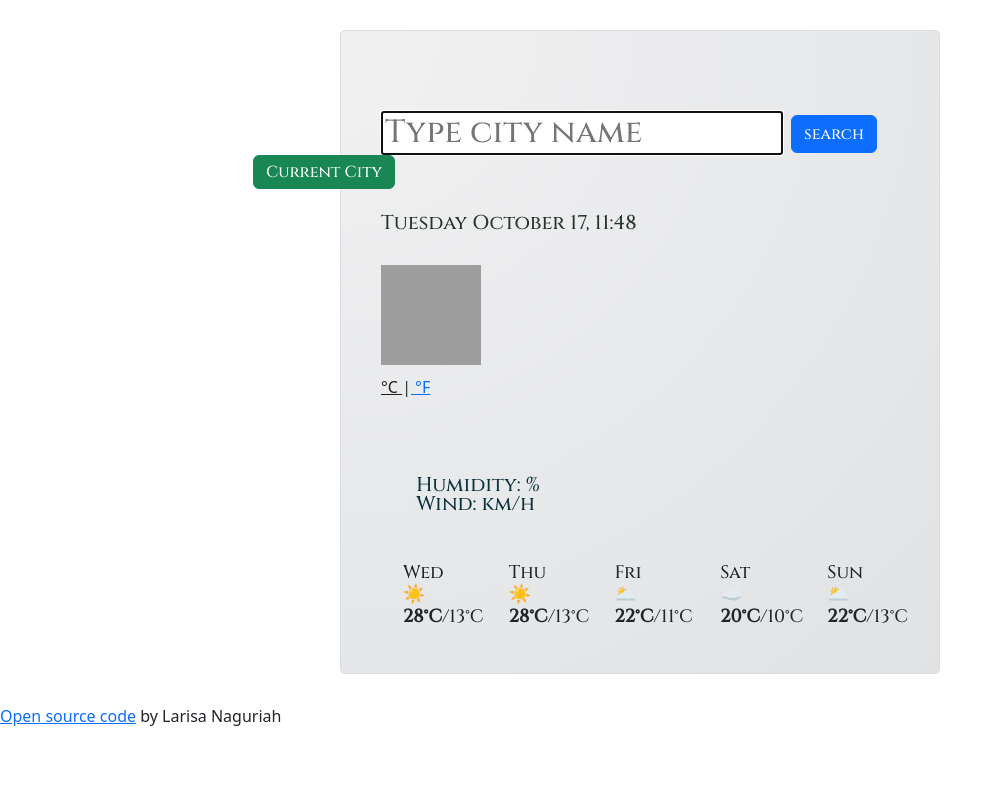
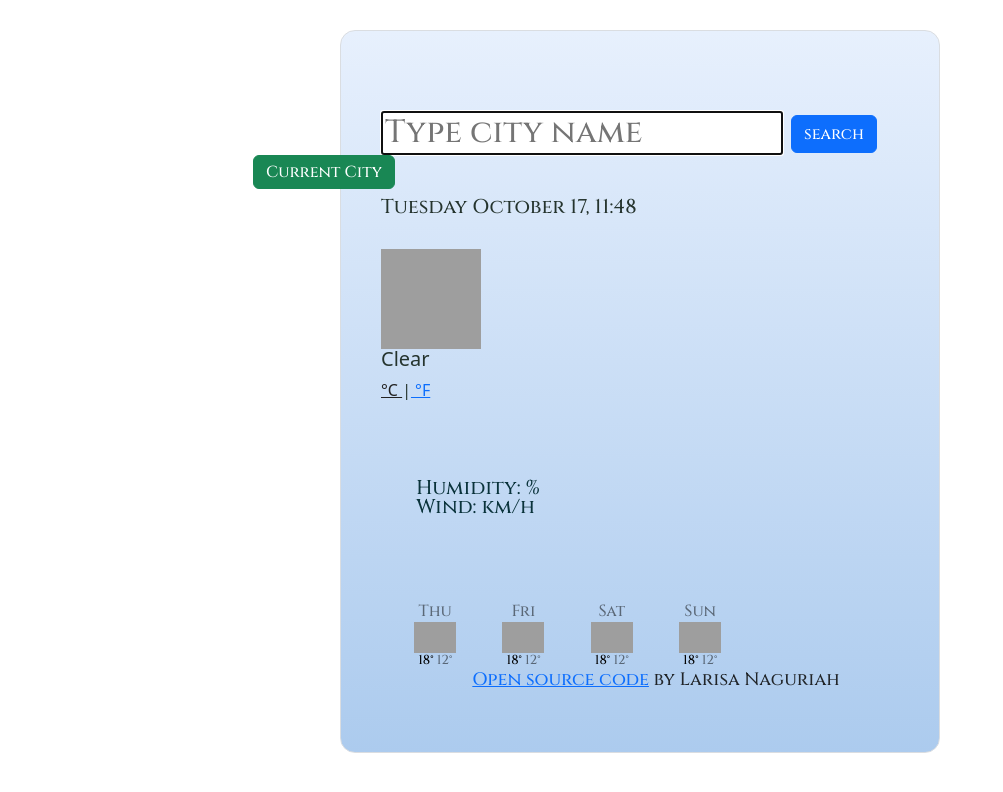
Before and after one commit to Larisa23N/APP, a website built with Parcel: page index.html in a window 1280 px wide. Shown: the whole page, without its empty margins (0-1003 px from the left). Built offline with nearby package versions, Linux system fonts and the light colour scheme; no server answers; grey boxes are pictures that could not be loaded.

Commit message:
added forecast

```diff
--- a/index.html
+++ b/index.html
@@ -24,7 +24,7 @@
 
         <h1 id="city"></h1>
         <h2>
-            <form id="search-form" class ="mb-3">
+            <form id="search-form" >
                 <div class="row">
                     <div class ="col-12">
                 <input type="text"
@@ -32,9 +32,9 @@
                  autocomplete="off"
                  autofocus="on
                  " id="search-text-input" />
-                <input type="submit" value="search" class="btn btn-primary " class="mb-2"/>
+                <input type="submit" value="search" class="btn btn-primary "/>
                 </div>
-                <div class="col-2">
+                <div class="col-3">
              <button type="button" class="btn btn-success " id=" current-location">Current City</button>
             </div>
                 </div>
@@ -58,7 +58,7 @@
             <div class="clearfix weather-temperature">
                 <img src="http://openweathermap.org/img/wn/04d@2x.png" alt="Clear" id="icon" class="float-left" />
                 <div class="float-left">
-                    <li id="description"></li>
+                    <li id="description">clear</li>
                     <strong id="temp"></strong>
                     <span class="units"><a href="#" class="active" id="celsius-link">°C </a>|<a href="#" id="fahrenheit-link" class="">
                             °F</a></span>
@@ -78,53 +78,14 @@
         <ul>
             <h5>
 
-                <div class="row">
-                    <div class="col">
-                        Wed
-                        <br />
-                        ☀️
-                        <br />
-                        <strong>28°C</strong>/13°C
-                    </div>
-                    <div class="col">
-                        Thu
-                        <br />
-                        ☀️
-                        <br />
-                        <strong>28°C</strong>/13°C
-                    </div>
-                    <div class="col">
-                        Fri
-                        <br />
-                        🌥️
-                        <br />
-                        <strong>22°C</strong>/11°C
-                    </div>
-                    <div class="col">
-                        Sat
-                        <br />
-                        ☁️
-                        <br />
-                        <strong>20°C</strong>/10°C
-                    </div>
-                    <div class="col">
-                        Sun
-                        <br />
-                        🌥️
-                        <br />
+                <div class="weather-forecast" id="forecast">
 
-                        <strong>22°C</strong>/13°C
-                    </div>
-                </div>
-    </div>
-    </ul>
-    </h4>
+
+            </div>
+            <p><a href=https://github.com/Larisa23N/weather-apps.git target="_blank">Open source code</a> by Larisa Naguriah</p>
+
 </div>
 </div>
-<footer>
-<p><a href=https://github.com/Larisa23N/weather-apps.git target="_blank">Open source code</a> by Larisa Naguriah</p>
-
-    </footer>
 </body>
 <script src="src/index.mjs"></script>
 
--- a/src/index.mjs
+++ b/src/index.mjs
@@ -10,6 +10,36 @@ let currentMonth = months[now.getMonth()];
 
 let h3 = document.querySelector("h3")
 h3.innerHTML = `${currentDay} ${currentMonth} ${currentDate}, ${currentHours}:${currentMinutes} `;
+
+function displayForecast(){
+  let forecastElement= document.querySelector("#forecast");
+let forecastHTML = `<div class="row">`;
+let days = ["Thu", "Fri", "Sat", "Sun"];
+  days.forEach(function (day) {
+    forecastHTML =
+      forecastHTML +
+      `
+      <div class="col-2">
+        <div class="weather-forecast-date">${day}</div>
+        <img
+          src="http://openweathermap.org/img/wn/50d@2x.png"
+          alt=""
+          width="42"
+        />
+        <div class="weather-forecast-temperatures">
+          <span class="weather-forecast-temperature-max"> 18° </span>
+          <span class="weather-forecast-temperature-min"> 12° </span>
+        </div>
+      </div>
+  `;
+  });
+
+  forecastHTML = forecastHTML + `</div>`;
+  forecastElement.innerHTML = forecastHTML;
+  console.log(forecastHTML);
+}
+
+
 
 function showWeather(response){
   console.log(response.data)
@@ -85,6 +115,7 @@ function displayCelsiusTemperature(event){
 }
 
 let celsiusTemperature = null;
+displayForecast()
 
 let fahrenheitLink=document.querySelector("#fahrenheit-link");
 fahrenheitLink.addEventListener("click",displayFahrenheitTemperature);
--- a/src/styles.css
+++ b/src/styles.css
@@ -25,17 +25,20 @@ h5 {
   font-size: 18px;
   margin: 0 auto;
   padding: 10px;
+  text-align: center;
+  margin-top: 20px;
 }
 
 .btn-success {
-  position: fixed;
+  position:fixed;
   right:885px;
   top:80;
- line-height: 20px;
+  line-height: 20px;
+  display: block;
 }
 
 form {
-  size: 10px;
+  size: 1px;
 }
 
 .col-6 {
@@ -54,8 +57,8 @@ form {
   margin: 30px auto;
   padding: 20px;
   border: 1px solid #dadde1;
-  border-radius: 5px;
-  background: radial-gradient(circle at 0% 0.5%, rgb(241, 241, 242) 0.1%, rgb(224, 226, 228) 100.2%);
+  border-radius: 15px;
+  background: linear-gradient(to top, #accbee 0%, #e7f0fd 100%);
 }
 li {
   list-style: none;
@@ -70,8 +73,6 @@ li:first-letter {
   text-transform: capitalize;
 
 }
-
-
 
 .weather-temperature img {
   margin-right: 5px;
@@ -99,3 +100,21 @@ li:first-letter {
 .weather-temperature .active:hover {
   text-decoration: none;
 }
+.weather-forecast {
+  margin-top: 20px;
+  text-align: center;
+  color: #000;
+}
+
+.weather-forecast-date {
+  font-size: 16px;
+  opacity: 0.5;
+}
+
+.weather-forecast-temperature-min {
+  opacity: 0.5;
+}
+
+.weather-forecast-temperatures {
+  font-size: 13px;
+}
```
